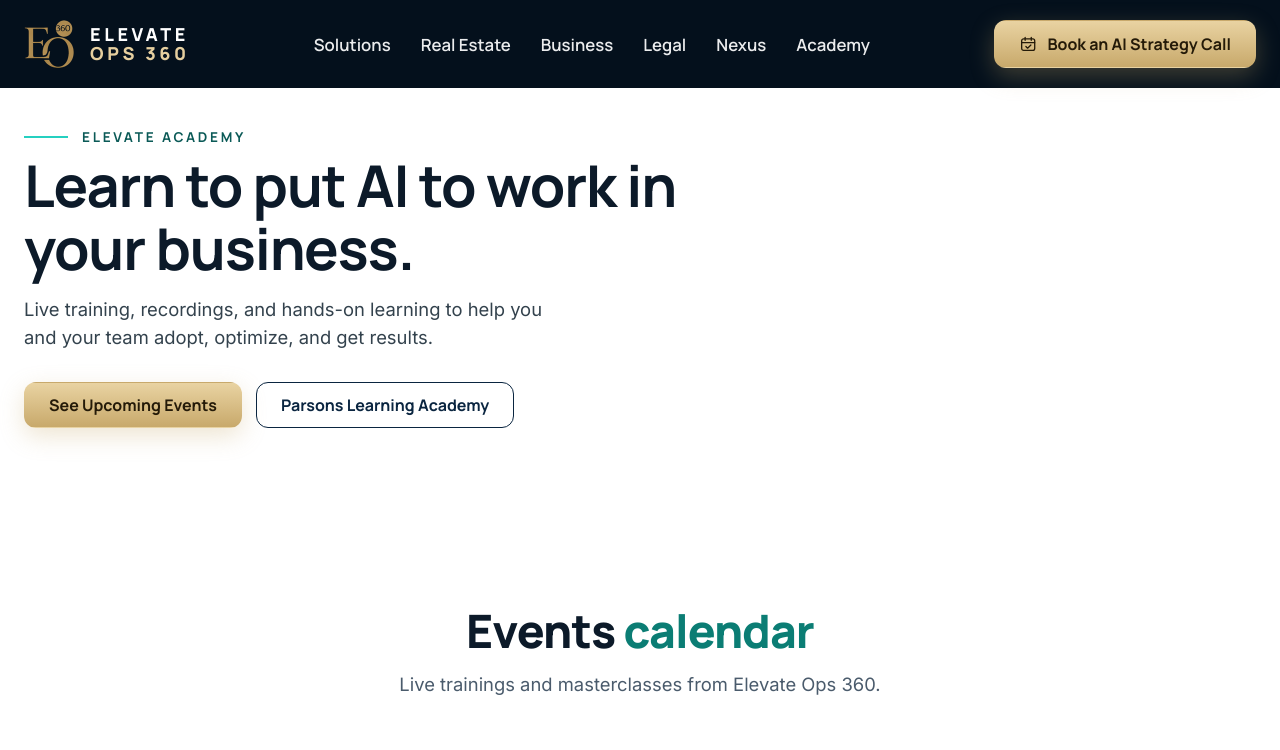
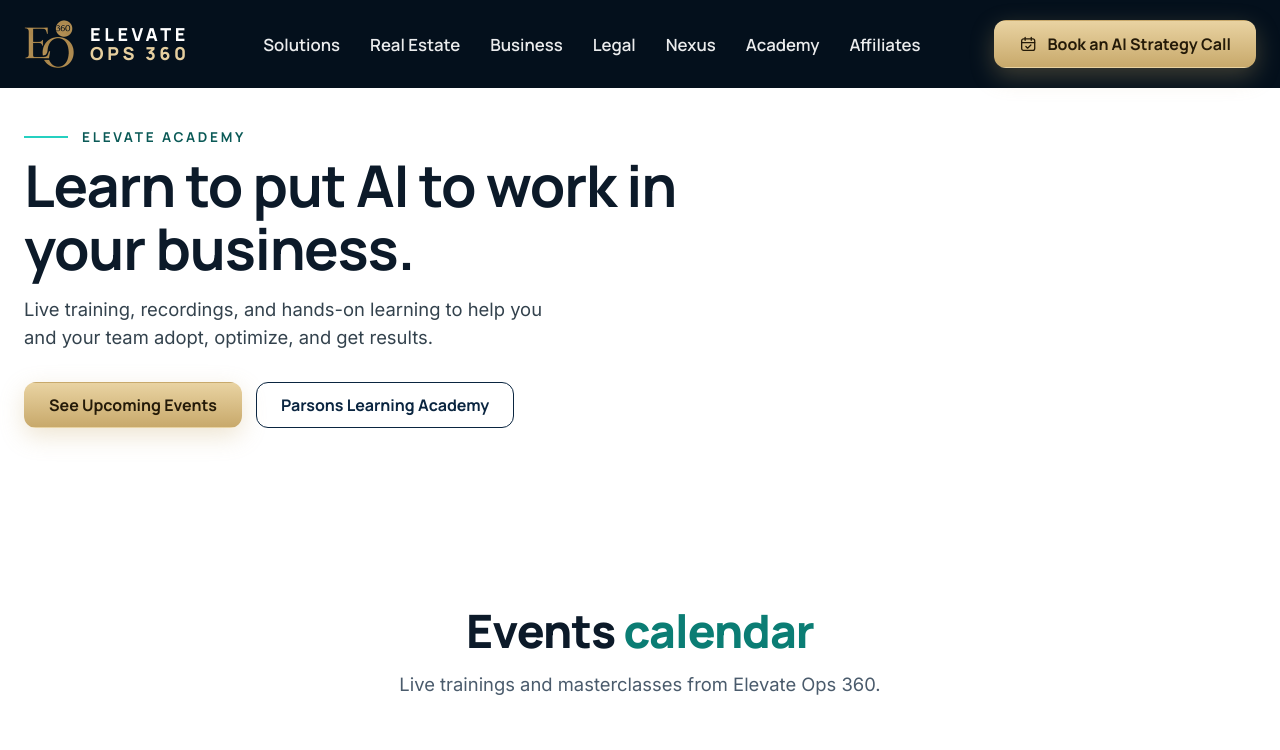
Before and after one commit to sherri-coder/elevate-ops-360, a plain HTML site: page academy/index.html in a window 1280 px wide. Shown: the top 750 px of the page. Drawn offline with Linux system fonts and the light colour scheme.

Commit message:
Update index.html

```diff
--- a/academy/index.html
+++ b/academy/index.html
@@ -55,6 +55,7 @@
       <li><a href="/solutions/legal/">Legal</a></li>
       <li><a href="/#nexus">Nexus</a></li>
       <li><a href="/academy/" aria-current="page">Academy</a></li>
+      <li><a href="/affiliates/">Affiliates</a></li>
       <li class="nav-cta-m"><a class="btn btn-gold btn-sm" href="https://calendly.com/sherriparsonsrealestate/elevate-ai-onboarding">Book an AI Strategy Call</a></li>
     </ul>
     <a class="btn btn-gold nav-cta" href="https://calendly.com/sherriparsonsrealestate/elevate-ai-onboarding"><svg class="icon"><use href="#i-cal"/></svg>Book an AI Strategy Call</a>
```
